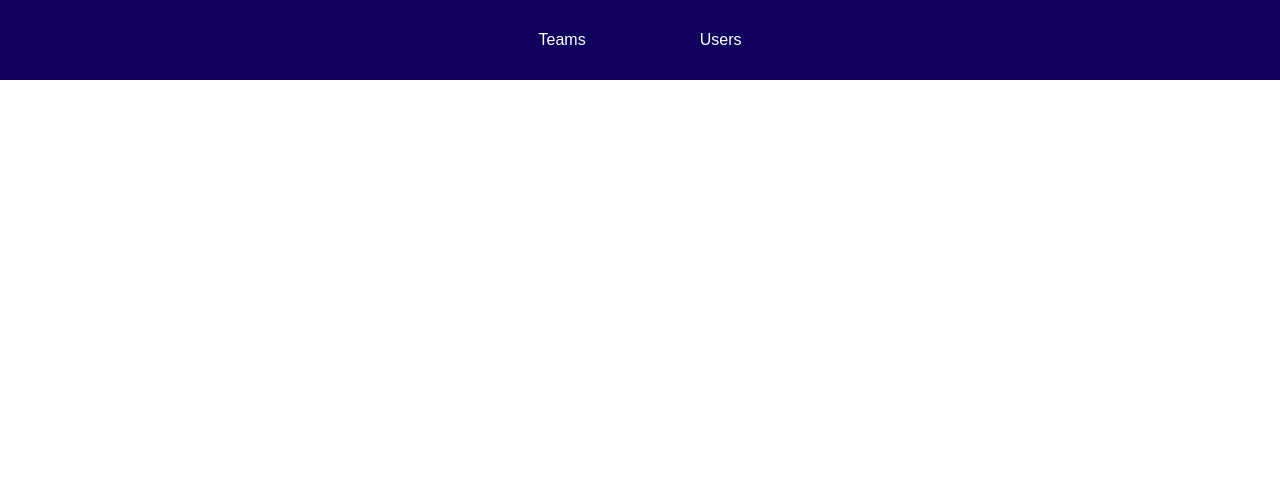
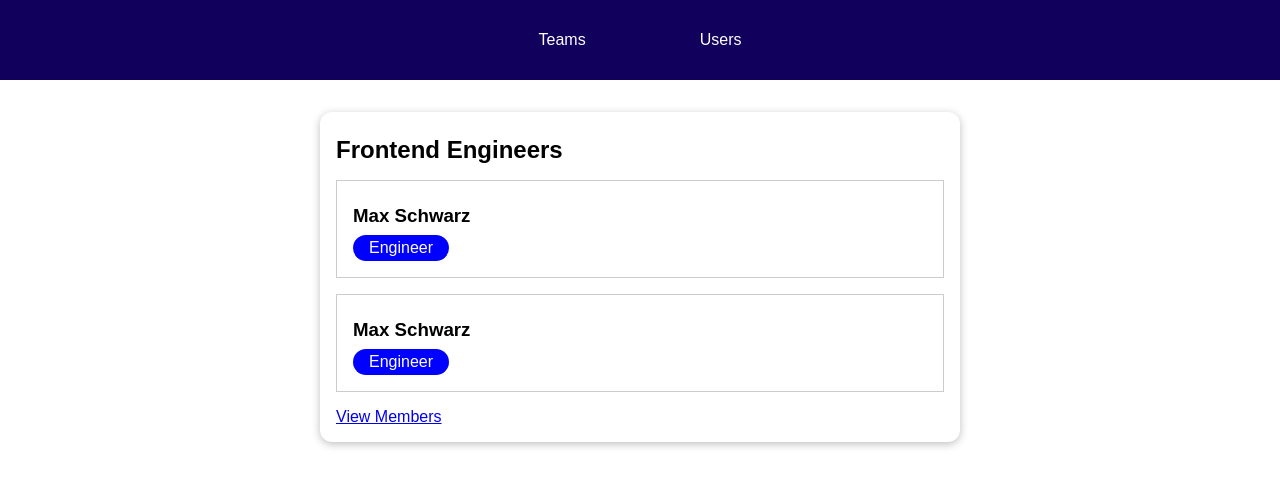
Before and after one commit to devAbhimanyu/intro-to-vue3, a Vue app: page /teams/t1 in a window 1280 px wide. Before the commit this address had no page. Shown: the top 486 px of the page. Built offline with nearby package versions, Linux system fonts and the light colour scheme.

Commit message:
feat: 🎸 routing

```diff
--- /dev/null
+++ b/src/components/nav/NotFound.vue
@@ -0,0 +1,5 @@
+<template>
+  <h2>
+    Page Not Found, <router-link to="/teams"> click to redirect </router-link>
+  </h2>
+</template>
--- a/src/components/teams/TeamMembers.vue
+++ b/src/components/teams/TeamMembers.vue
@@ -9,24 +9,48 @@
         :role="member.role"
       ></user-item>
     </ul>
+    <router-link to="/teams/t2">View Members</router-link>
   </section>
 </template>
 
 <script>
-import UserItem from '../users/UserItem.vue';
+import UserItem from "../users/UserItem.vue";
 
 export default {
   components: {
-    UserItem
+    UserItem,
   },
+  inject: ["users", "teams"],
+  props: ["teamId"],
   data() {
     return {
-      teamName: 'Test',
-      members: [
-        { id: 'u1', fullName: 'Max Schwarz', role: 'Engineer' },
-        { id: 'u2', fullName: 'Max Schwarz', role: 'Engineer' },
-      ],
+      teamName: "",
+      members: [],
     };
+  },
+  methods: {
+    loadTeamDetails(teamId) {
+      // const { teamId } = route.params;
+      // if (!teamId) this.$router.push(route.path);
+      const selectedTeam = this.teams.find((t) => t.id === teamId);
+      const members = selectedTeam.members;
+      const selectedMembers = [];
+      for (const member of members) {
+        const selectedUser = this.users.find((u) => (u.id = member));
+        selectedMembers.push(selectedUser);
+      }
+      this.teamName = selectedTeam.name;
+      this.members = selectedMembers;
+    },
+  },
+  created() {
+    this.loadTeamDetails(this.teamId);
+  },
+  watch: {
+    teamId(newId) {
+      // console.log();
+      this.loadTeamDetails(newId);
+    },
   },
 };
 </script>
--- a/src/components/teams/TeamsItem.vue
+++ b/src/components/teams/TeamsItem.vue
@@ -2,13 +2,24 @@
   <li>
     <h3>{{ name }}</h3>
     <div class="team-members">{{ memberCount }} Members</div>
-    <a href="#">View Members</a>
+    <router-link :to="teamLink">View Members</router-link>
   </li>
 </template>
 
 <script>
 export default {
-  props: ['name', 'memberCount'],
+  props: ["id", "name", "memberCount"],
+  computed: {
+    teamLink() {
+      // return `/teams/${this.id}`;
+      return {
+        name: "team-specific",
+        params: {
+          teamId: this.id,
+        },
+      };
+    },
+  },
 };
 </script>
 
--- a/src/components/teams/TeamsList.vue
+++ b/src/components/teams/TeamsList.vue
@@ -5,18 +5,19 @@
       :key="team.id"
       :name="team.name"
       :member-count="team.members.length"
+      :id="team.id"
     ></teams-item>
   </ul>
 </template>
 
 <script>
-import TeamsItem from './TeamsItem.vue';
+import TeamsItem from "./TeamsItem.vue";
 
 export default {
   components: {
     TeamsItem,
   },
-  inject: ['teams'],
+  inject: ["teams"],
 };
 </script>
 
--- a/src/components/users/UsersList.vue
+++ b/src/components/users/UsersList.vue
@@ -1,17 +1,30 @@
 <template>
+  <button @click="confirmInput">confirm</button>
   <ul>
-    <user-item v-for="user in users" :key="user.id" :name="user.fullName" :role="user.role"></user-item>
+    <user-item
+      v-for="user in users"
+      :key="user.id"
+      :name="user.fullName"
+      :role="user.role"
+    ></user-item>
   </ul>
 </template>
 
 <script>
-import UserItem from './UserItem.vue';
+import UserItem from "./UserItem.vue";
 
 export default {
   components: {
     UserItem,
   },
-  inject: ['users'],
+  inject: ["users"],
+  methods: {
+    confirmInput() {
+      //some logic and then navigate to some route
+      this.$router.push("/teams");
+      // this.$router.back()
+    },
+  },
 };
 </script>
 
--- a/src/main.js
+++ b/src/main.js
@@ -3,14 +3,36 @@ import { createRouter, createWebHistory } from "vue-router";
 import App from "./App.vue";
 import TeamsList from "./components/teams/TeamsList.vue";
 import UsersList from "./components/users/UsersList.vue";
-
+import TeamMembers from "./components/teams/TeamMembers.vue";
+import UserItem from "./components/users/UserItem.vue";
+import NotFound from "./components/nav/NotFound.vue";
 const router = createRouter({
   history: createWebHistory(),
   routes: [
-    { path: "/teams", component: TeamsList },
+    { path: "/", redirect: "/teams" },
+    { name: "team", path: "/teams", component: TeamsList },
+    // { path: "/teams", component: TeamsList, alias: "/" },
     { path: "/users", component: UsersList },
+    {
+      name: "team-specific",
+      path: "/teams/:teamId",
+      component: TeamMembers,
+      props: true,
+    },
+    { path: "/users/:userId", component: UserItem },
+    { path: "/:notFound(.*)", component: NotFound },
   ],
   linkActiveClass: "active",
+  scrollBehavior(to, from, savedPosition) {
+    console.log(to, from, savedPosition);
+    if (savedPosition) {
+      return savedPosition;
+    }
+    return {
+      left: 0,
+      top: 0,
+    };
+  },
 });
 
 const app = createApp(App);
```
